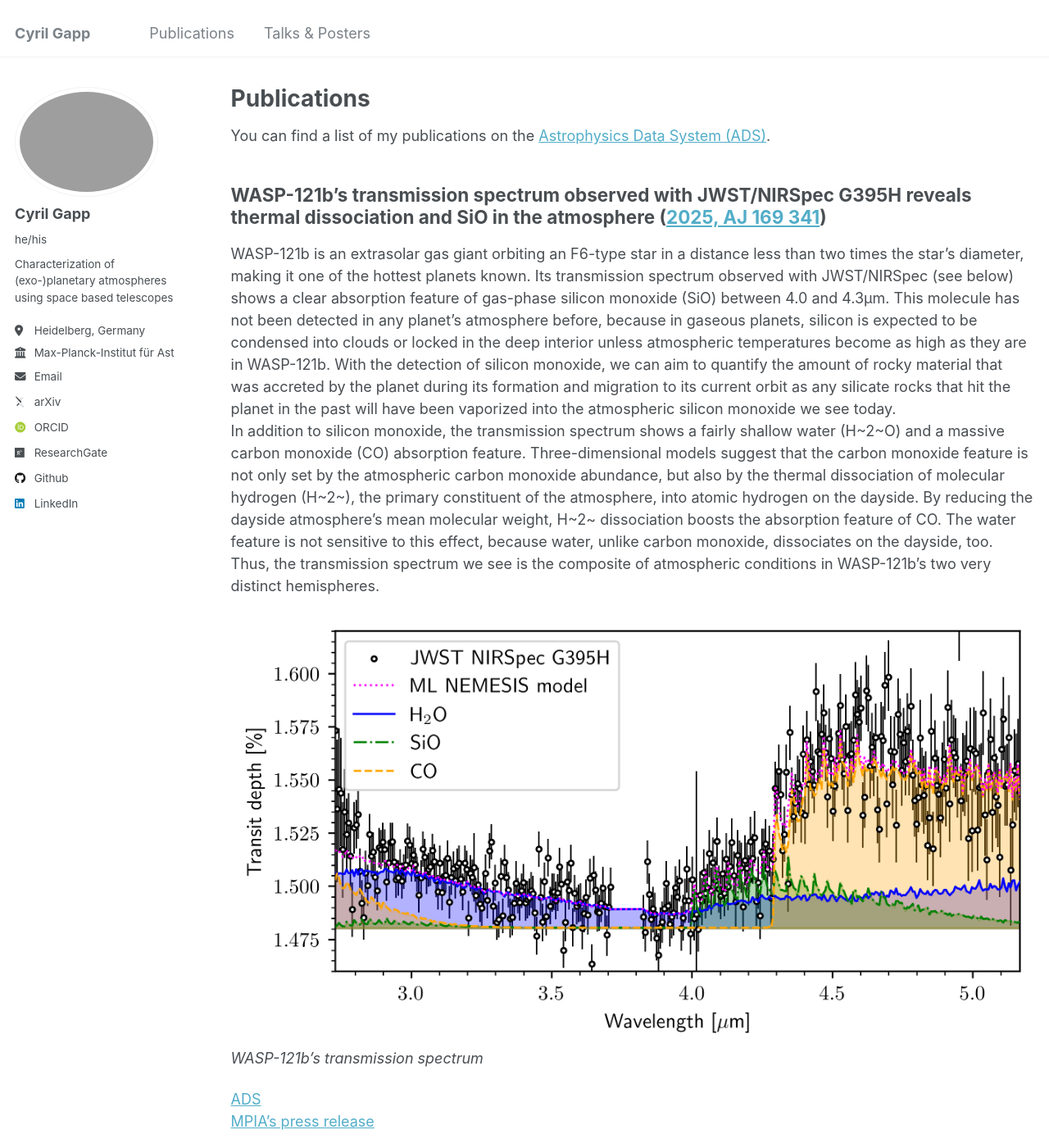
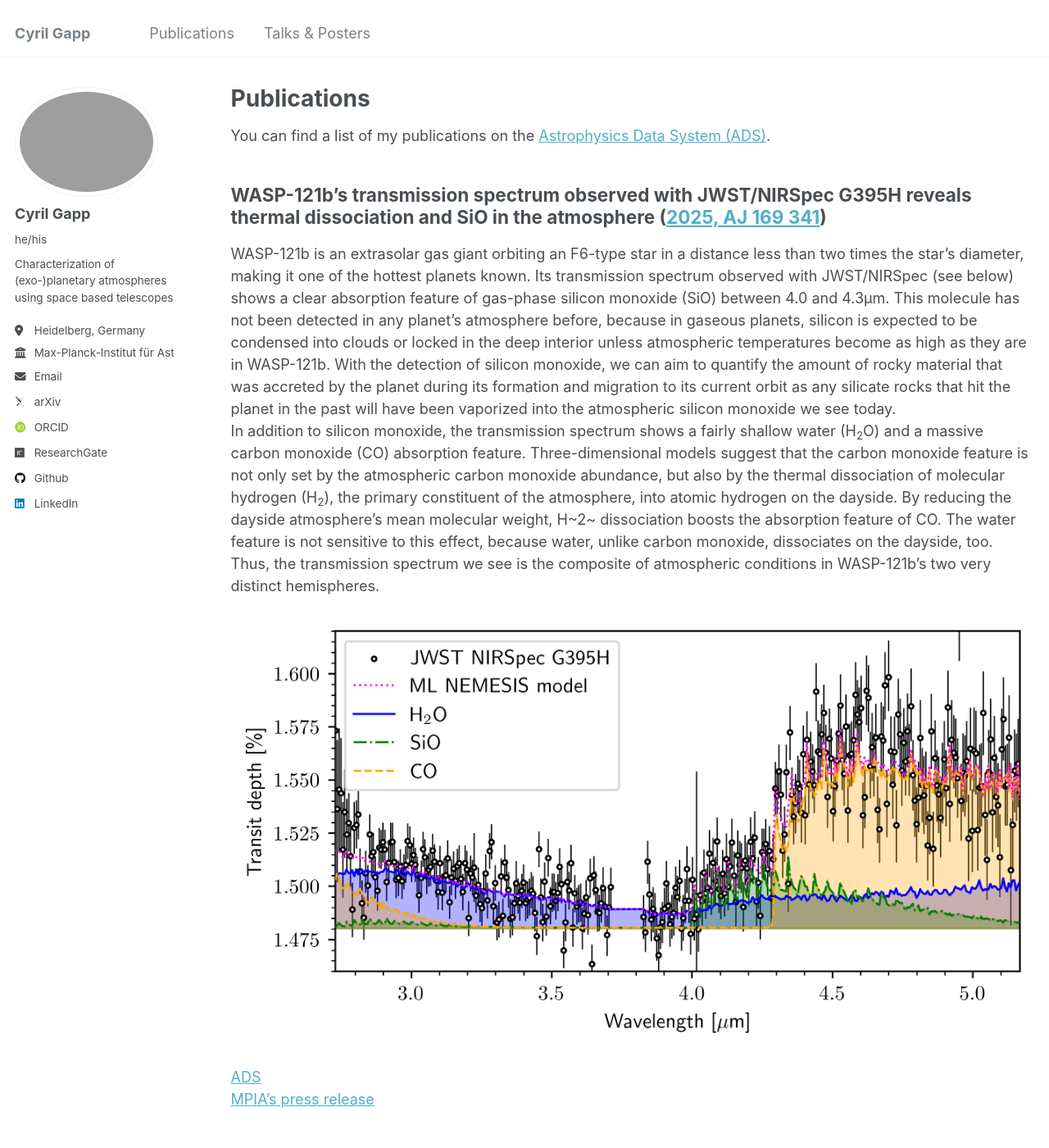
Before and after one commit to gapp-c/gapp-c.github.io, a Jekyll site: the page built from _pages/publications.md, in a window 1280 px wide and 1400 px high. Shown: the whole window at 82% size. Built offline with Jekyll 4.4.1, drawn with Linux system fonts in a browser that asks for light colours; some web fonts are replaced.

Commit message:
wasp121 update

```diff
--- a/_pages/publications.md
+++ b/_pages/publications.md
@@ -13,10 +13,9 @@ WASP-121b's transmission spectrum observed with JWST/NIRSpec G395H reveals therm
 ----------------------------------------------------------------------------
 
 WASP-121b is an extrasolar gas giant orbiting an F6-type star in a distance less than two times the star's diameter, making it one of the hottest planets known. Its transmission spectrum observed with JWST/NIRSpec (see below) shows a clear absorption feature of gas-phase silicon monoxide (SiO) between 4.0 and 4.3µm. This molecule has not been detected in any planet's atmosphere before, because in gaseous planets, silicon is expected to be condensed into clouds or locked in the deep interior unless atmospheric temperatures become as high as they are in WASP-121b. With the detection of silicon monoxide, we can aim to quantify the amount of rocky material that was accreted by the planet during its formation and migration to its current orbit as any silicate rocks that hit the planet in the past will have been vaporized into the atmospheric silicon monoxide we see today.
-In addition to silicon monoxide, the transmission spectrum shows a fairly shallow water (H~2~O) and a massive carbon monoxide (CO) absorption feature. Three-dimensional models suggest that the carbon monoxide feature is not only set by the atmospheric carbon monoxide abundance, but also by the thermal dissociation of molecular hydrogen (H~2~), the primary constituent of the atmosphere, into atomic hydrogen on the dayside. By reducing the dayside atmosphere's mean molecular weight, H~2~ dissociation boosts the absorption feature of CO. The water feature is not sensitive to this effect, because water, unlike carbon monoxide, dissociates on the dayside, too. Thus, the transmission spectrum we see is the composite of atmospheric conditions in WASP-121b's two very distinct hemispheres.
+In addition to silicon monoxide, the transmission spectrum shows a fairly shallow water (H<sub>2</sub>O) and a massive carbon monoxide (CO) absorption feature. Three-dimensional models suggest that the carbon monoxide feature is not only set by the atmospheric carbon monoxide abundance, but also by the thermal dissociation of molecular hydrogen (H<sub>2</sub>), the primary constituent of the atmosphere, into atomic hydrogen on the dayside. By reducing the dayside atmosphere's mean molecular weight, H~2~ dissociation boosts the absorption feature of CO. The water feature is not sensitive to this effect, because water, unlike carbon monoxide, dissociates on the dayside, too. Thus, the transmission spectrum we see is the composite of atmospheric conditions in WASP-121b's two very distinct hemispheres.
 
 ![WASP-121b's transmission spectrum observed with JWST/NIRSpec](/images/w121b_transmission-spectrum.png)
-*WASP-121b's transmission spectrum*
 
 [ADS](https://ui.adsabs.harvard.edu/abs/2025arXiv250602199G/abstract)
 [MPIA's press release](https://www.mpia.de/aktuelles/wissenschaft/2025-03-wasp-121b)
```
Also changed, not shown: images/w121b_transmission-spectrum.png.
